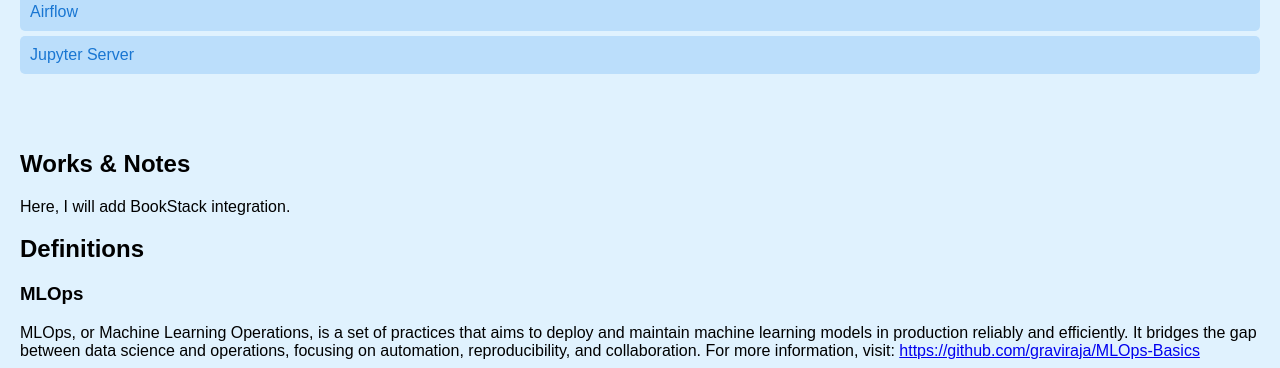
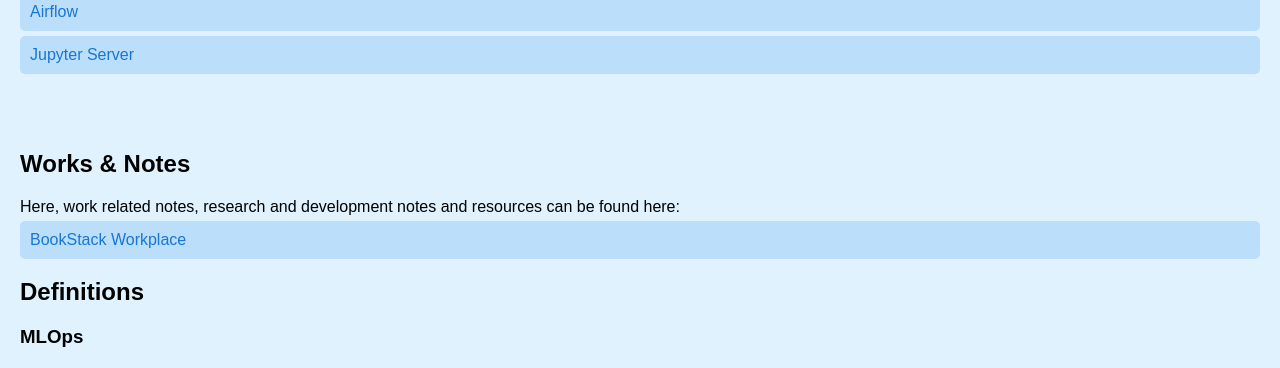
Before and after one commit to erenirmak/my-app-hub, a Flask app: page / in a window 1280 px wide. Shown: the part 344-712 px from the top of the page. Run offline with Flask 3, Linux system fonts and the light colour scheme.

Commit message:
bookstack integration

```diff
--- a/app.py
+++ b/app.py
@@ -13,6 +13,10 @@ def index():
         {'name': 'Airflow', 'url': 'http://10.0.0.1:8080/home'},
         {'name': 'Jupyter Server', 'url': 'http://10.0.0.1:8888/tree'},
     ]
+
+    workplace = {
+        'name': 'BookStack Workplace', 'url': 'http://10.0.0.1:6875'
+    }
 
     collapsibles = {
     'AI Agents': [
@@ -358,7 +362,7 @@ def index():
     ]
 }
 
-    return render_template('index.html', applications=applications, collapsibles=collapsibles)
+    return render_template('index.html', workplace=workplace, applications=applications, collapsibles=collapsibles)
 
 if __name__ == '__main__':
     app.run(host='0.0.0.0', port=5000, debug=True)
--- a/templates/index.html
+++ b/templates/index.html
@@ -19,7 +19,12 @@
     </section>
     <section class="info">
         <h2>Works & Notes</h2>
-        <p>Here, I will add BookStack integration.</p>
+        <p>
+            Here, work related notes, research and development notes and resources can be found here:
+            <a href="{{ workplace.url }}" target="_blank" class="app-link">
+                {{ workplace.name }}
+            </a>
+        </p>
         <h2>Definitions</h2>
         <div>
             <h3>MLOps</h3>
```
